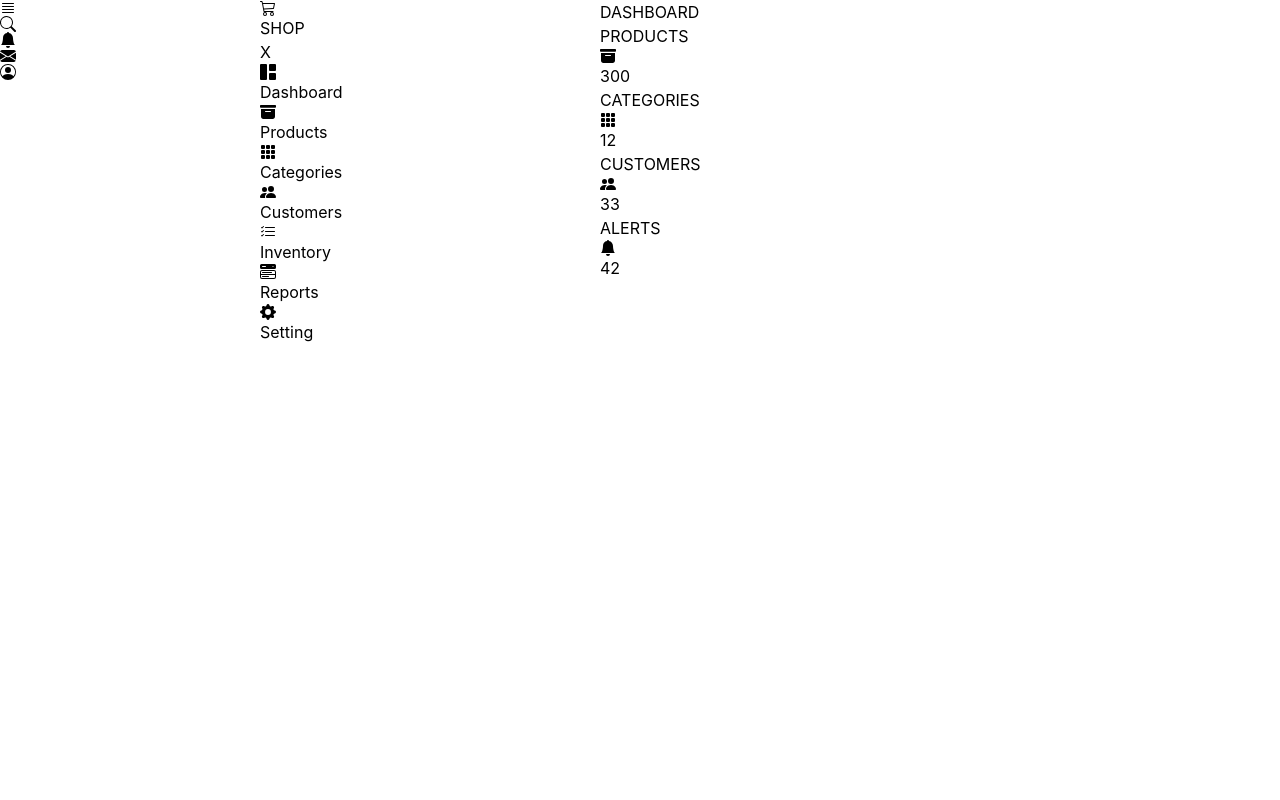
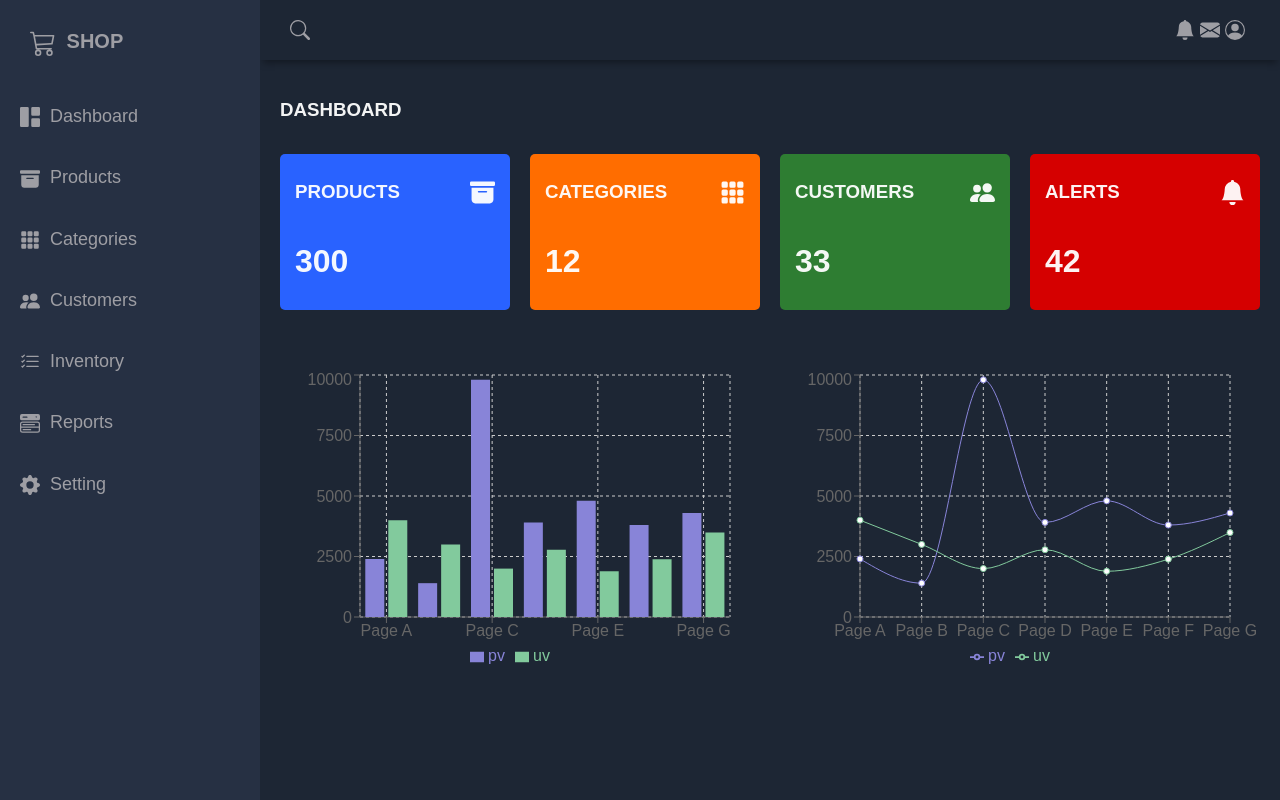
Before and after one commit to changach-3000/jwt_trial, a React (Create React App) app in the folder labrinth/: page / in a window 1280 px wide. Built offline with nearby package versions, Linux system fonts and the light colour scheme.

Commit message:
edit the dashboard and make it responsive

```diff
--- a/labrinth/src/index.css
+++ b/labrinth/src/index.css
@@ -1,22 +1,30 @@
-@tailwind base;
-@tailwind components;
-@tailwind utilities;
-
-
 body {
   margin: 0;
   padding: 0;
-
-  font-family: -apple-system, BlinkMacSystemFont, 'Segoe UI', 'Roboto', 'Oxygen',
-    'Ubuntu', 'Cantarell', 'Fira Sans', 'Droid Sans', 'Helvetica Neue',
-    sans-serif;
-  -webkit-font-smoothing: antialiased;
-  -moz-osx-font-smoothing: grayscale;
+  background-color: #1d2634;
+  color: #9e9ea4;
+  font-family: 'Montserrat', sans-serif;
 }
 
-code {
-  font-family: source-code-pro, Menlo, Monaco, Consolas, 'Courier New',
-    monospace;
+.icon {
+  vertical-align: middle;
+  line-height: 1px;
+  font-size: 20px;
+}
+.icon_header {
+  vertical-align: middle;
+  line-height: 1px;
+  font-size: 26px;
+}
+.icon, .icon_header {
+  margin-right: 5px;
+}
+
+.close_icon {
+  color: red;
+  margin-left: 30px;
+  margin-top: 10px;
+  cursor: pointer;
 }
 
 .grid-container {
@@ -24,8 +32,196 @@ code {
   grid-template-columns: 260px 1fr 1fr 1fr;
   grid-template-rows: 0.2fr 3fr;
   grid-template-areas:
-  'sidebar header header header'
-  'sidebar main main main';
+    'sidebar header header header'
+    'sidebar main main main';
   height: 100vh;
+}
 
+/* Header  */
+.header {
+  grid-area: header;
+  height: 60px;
+  display: flex;
+  align-items: center;
+  justify-content: space-between;
+  padding: 0 30px 0 30px;
+  box-shadow: 0 6px 7px -3px rgba(0, 0, 0, 0.35);
 }
+
+.menu-icon {
+  display: none;
+}
+/* End Header  */
+
+/* Sidebar  */
+#sidebar {
+  grid-area: sidebar;
+  height: 100%;
+  background-color: #263043;
+  overflow-y: auto;
+  transition: all 0.5s;
+  -webkit-transition: all 0.5s;
+}
+
+.sidebar-title {
+  display: flex;
+  justify-content: space-between;
+  align-items: center;
+  padding: 15px 30px 0px 30px;
+  margin-bottom: 30px;
+}
+
+.sidebar-title > span {
+  display: none;
+}
+
+.sidebar-brand {
+  margin-top: 15px;
+  font-size: 20px;
+  font-weight: 700;
+}
+
+.sidebar-list {
+  padding: 0;
+  list-style-type: none;
+}
+
+.sidebar-list-item {
+  padding: 20px 20px 20px 20px;
+  font-size: 18px;
+}
+
+.sidebar-list-item:hover {
+  background-color: rgba(255, 255, 255, 0.2);
+  cursor: pointer;
+}
+
+.sidebar-list-item > a {
+  text-decoration: none;
+  color: #9e9ea4;
+}
+
+.sidebar-responsive {
+  display: inline !important;
+  position: absolute;
+  /*
+    we want the z-index of the sidebar higher so that
+    the charts are not showing over the sidebar
+    on small screens
+  */
+  z-index: 12 !important;
+}
+
+/* End Sidebar  */
+
+
+/* Main  */
+.main-container {
+  grid-area: main;
+  overflow-y: auto;
+  padding: 20px 20px;
+  color: rgba(255, 255, 255, 0.95);
+}
+
+.main-title {
+  display: flex;
+  justify-content: space-between;
+}
+
+.main-cards {
+  display: grid;
+  grid-template-columns: 1fr 1fr 1fr 1fr;
+  gap: 20px;
+  margin: 15px 0;
+}
+
+.card {
+  display: flex;
+  flex-direction: column;
+  justify-content: space-around;
+  padding: 8px 15px;
+  border-radius: 5px;
+}
+
+.card:first-child {
+  background-color: #2962ff;
+}
+
+.card:nth-child(2) {
+  background-color: #ff6d00;
+}
+
+.card:nth-child(3) {
+  background-color: #2e7d32;
+}
+
+.card:nth-child(4) {
+  background-color: #d50000;
+}
+
+.card-inner {
+  display: flex;
+  align-items: center;
+  justify-content: space-between;
+}
+
+.card-inner > .card_icon {
+  font-size: 25px;
+}
+
+.charts {
+  display: grid;
+  grid-template-columns: 1fr 1fr;
+  gap: 20px;
+  margin-top: 60px;
+  height: 300px;
+}
+
+/* End Main  */
+
+
+/* Medium <= 992px */
+
+@media screen and (max-width: 992px) {
+  .grid-container {
+    grid-template-columns: 1fr;
+    grid-template-rows: 0.2fr 3fr;
+    grid-template-areas:
+      'header'
+      'main';
+  }
+
+  #sidebar {
+    display: none;
+  }
+
+  .menu-icon {
+    display: inline;
+  }
+
+  .sidebar-title > span {
+    display: inline;
+  }
+}
+/* Small <= 768px */
+
+@media screen and (max-width: 768px) {
+  .main-cards {
+    grid-template-columns: 1fr;
+    gap: 10px;
+    margin-bottom: 0;
+  }
+
+  .charts {
+    grid-template-columns: 1fr;
+    margin-top: 30px;
+  }
+}
+
+/* Extra Small <= 576px */
+
+@media screen and (max-width: 576px) {
+  .hedaer-left {
+    display: none;
+  }
+}
```
